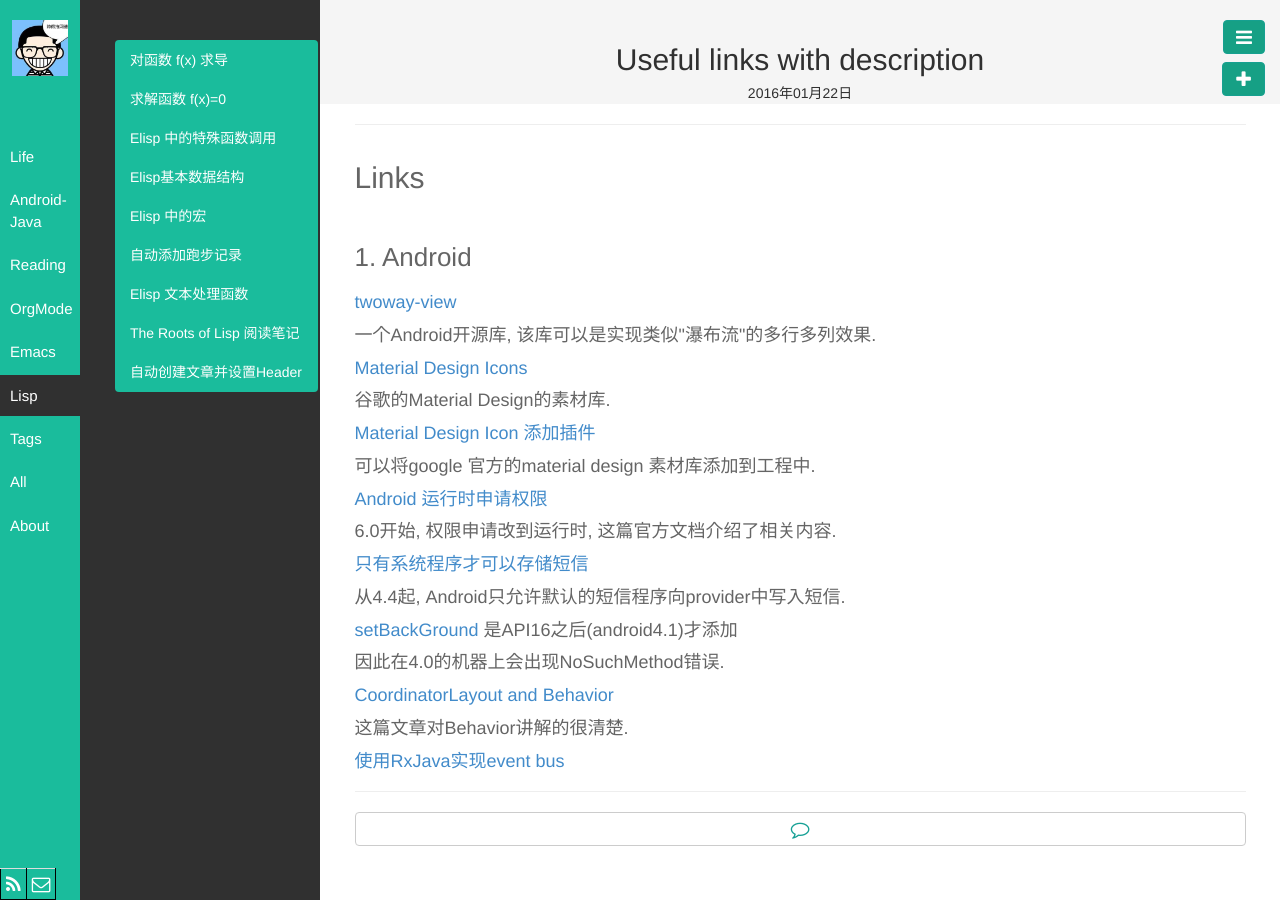
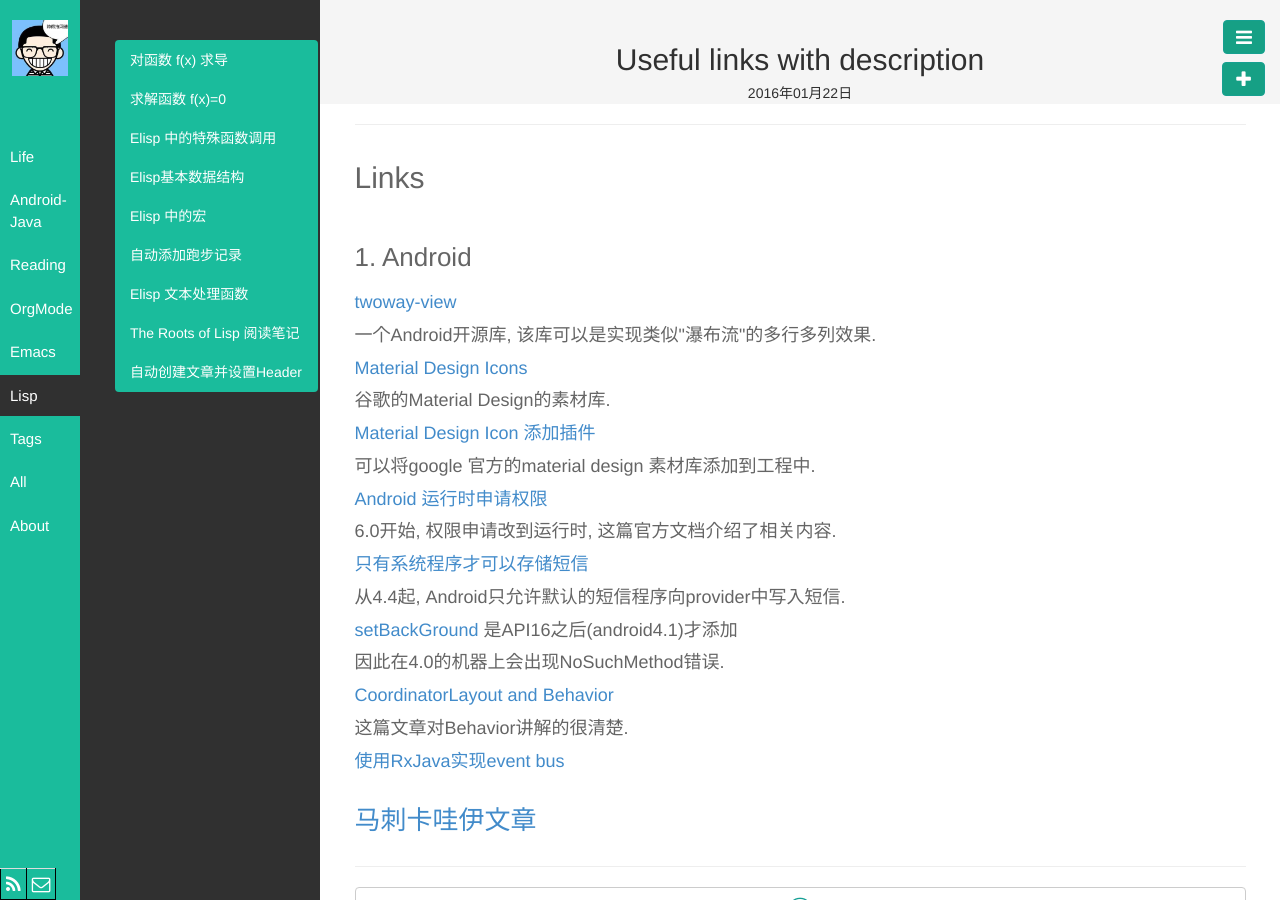
Before and after one commit to byrlx/byrlx.github.io, a Jekyll site: the page built from _posts/Other/2016-01-22-bookmarks.html, in a window 1280 px wide. Built offline with Jekyll 4.4.1, drawn with Linux system fonts in a browser that asks for light colours.

Commit message:
update blog

```diff
--- a/_posts/Other/2015-01-19-Running-Record.html
+++ b/_posts/Other/2015-01-19-Running-Record.html
@@ -26,6 +26,12 @@
 </tr>
 </thead>
 <tbody>
+<tr>
+<td class="org-right">03-17</td>
+<td class="org-right">6.6</td>
+<td class="org-left">首体</td>
+</tr>
+
 <tr>
 <td class="org-right">03-10</td>
 <td class="org-right">6.0</td>
--- a/_posts/Other/2016-01-22-bookmarks.html
+++ b/_posts/Other/2016-01-22-bookmarks.html
@@ -3,9 +3,9 @@
 title: Useful links with description
 category: [Life]
 ---
-<div id="outline-container-orgheadline10" class="outline-2">
-<h2 id="orgheadline10">Links</h2>
-<div class="outline-text-2" id="text-orgheadline10">
+<div id="outline-container-orgheadline11" class="outline-2">
+<h2 id="orgheadline11">Links</h2>
+<div class="outline-text-2" id="text-orgheadline11">
 </div><div id="outline-container-orgheadline9" class="outline-3">
 <h3 id="orgheadline9">1. Android</h3>
 <div class="outline-text-3" id="text-orgheadline9">
@@ -69,4 +69,7 @@
 <h4 id="orgheadline8"><a href="http://nerds.weddingpartyapp.com/tech/2014/12/24/implementing-an-event-bus-with-rxjava-rxbus/">使用RxJava实现event bus</a></h4>
 </div>
 </div>
+<div id="outline-container-orgheadline10" class="outline-3">
+<h3 id="orgheadline10"><a href="http://bbs.hupu.com/15698397.html">马刺卡哇伊文章</a></h3>
 </div>
+</div>
--- a/org/Other/2015-01-19-Running-Record.org
+++ b/org/Other/2015-01-19-Running-Record.org
@@ -16,6 +16,7 @@
 * 2016
 |  日期 | 距离(KM) | 地点       |
 |-------+----------+------------|
+| 03-17 |      6.6 | 首体       |
 | 03-10 |      6.0 | 首体       |
 | 02-24 |      2.5 | 首体       |
 | 02-18 |      3.0 | 首体健身房 |
--- a/org/Other/2016-01-22-bookmarks.org
+++ b/org/Other/2016-01-22-bookmarks.org
@@ -29,3 +29,4 @@
 *** [[https://medium.com/google-developers/intercepting-everything-with-coordinatorlayout-behaviors-8c6adc140c26#.q3rhfxmvn][CoordinatorLayout and Behavior]]
  这篇文章对Behavior讲解的很清楚.
 *** [[http://nerds.weddingpartyapp.com/tech/2014/12/24/implementing-an-event-bus-with-rxjava-rxbus/][使用RxJava实现event bus]]
+** [[http://bbs.hupu.com/15698397.html][马刺卡哇伊文章]]
```
